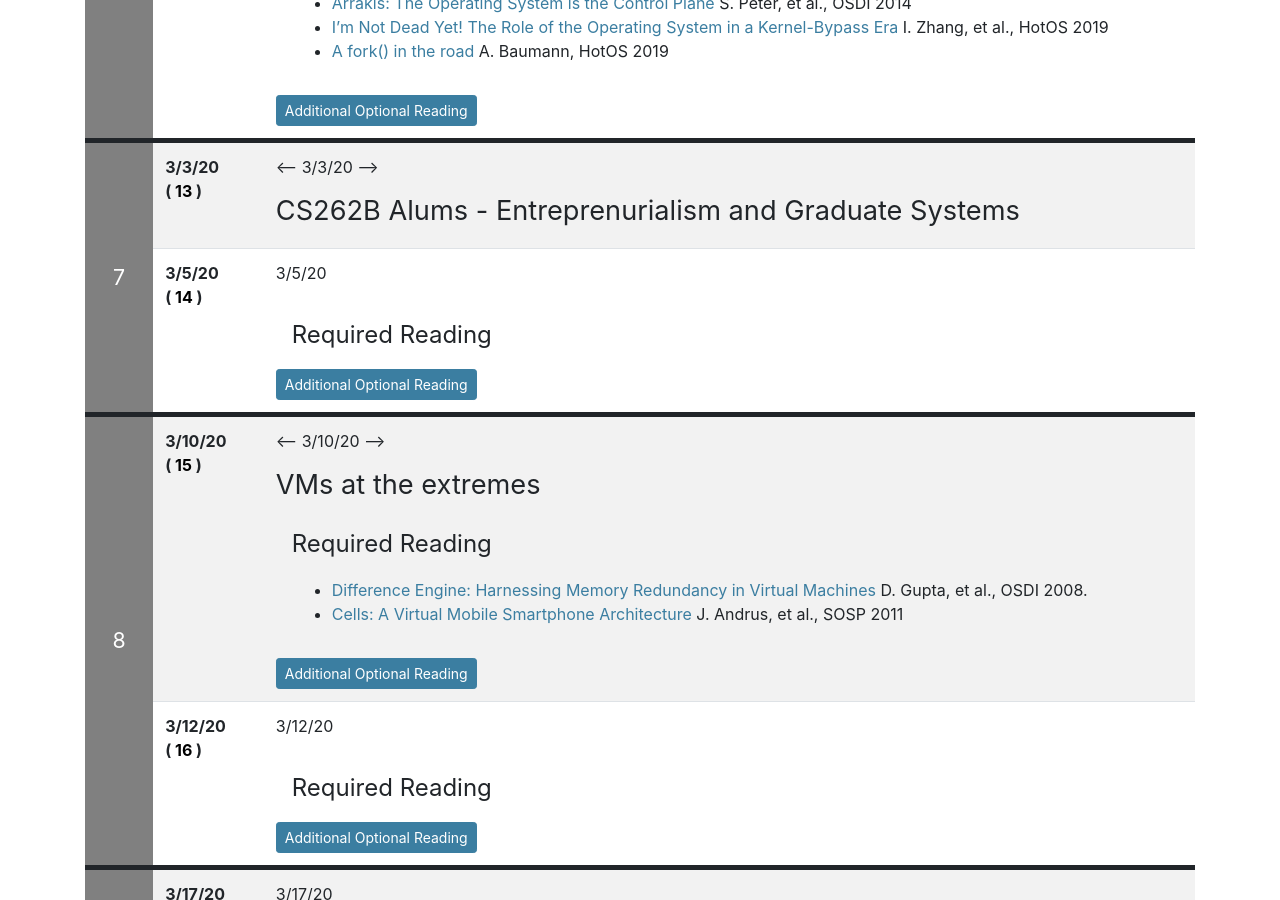
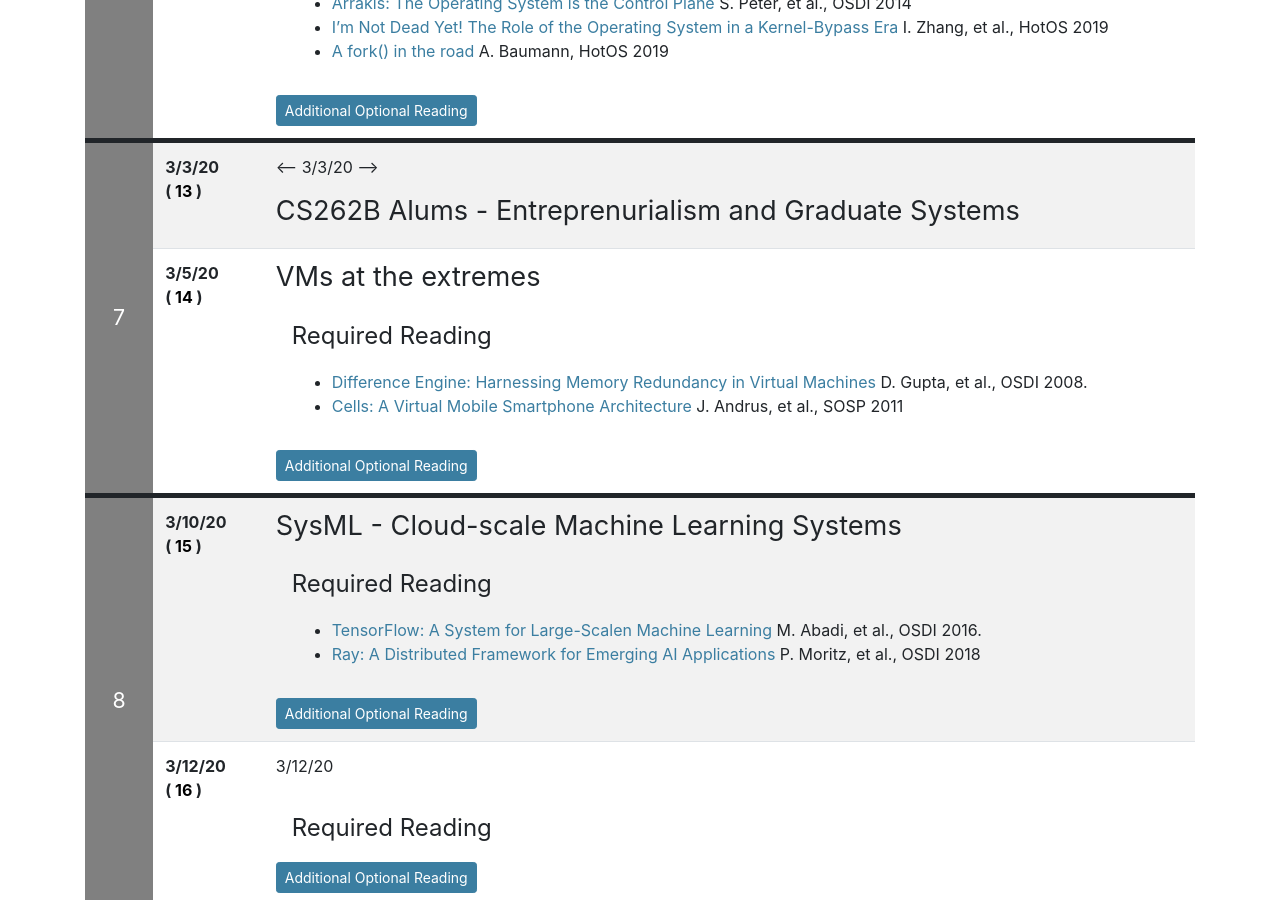
Before and after one commit to deculler/cs262b-sp20, a Jekyll site: the page built from index.md, in a window 1280 px wide and 900 px high, scrolled down 4732 px. Built offline with Jekyll 4.4.1, drawn with Linux system fonts in a browser that asks for light colours; nearby versions of some CDN libraries; our own code applies the rules of GitHub Pages for plain Markdown files.

Commit message:
add lecture 15

```diff
--- a/index.md
+++ b/index.md
@@ -329,16 +329,8 @@ Big Data Processing](https://people.eecs.berkeley.edu/~alig/papers/spark-cacm.pd
 ## CS262B Alums - Entreprenurialism and Graduate Systems
 
 {% include syllabus_entry %}
-3/5/20
-<div class="reading">
-<div class="required_reading" markdown="1">
-</div>
-<div class="optional_reading" markdown="1">
-</div>
-</div>
+<!-- 3/5/20 -->
 
-{% include syllabus_entry %}
-<-- 3/10/20 -->
 ## VMs at the extremes
 
 <div class="reading">
@@ -347,6 +339,21 @@ Big Data Processing](https://people.eecs.berkeley.edu/~alig/papers/spark-cacm.pd
 * [Cells: A Virtual Mobile Smartphone Architecture](https://www.cs.columbia.edu/~nieh/pubs/sosp2011_cells.pdf) J. Andrus, et al., SOSP 2011
 </div>
 <div class="optional_reading" markdown="1">
+</div>
+</div>
+
+{% include syllabus_entry %}
+<!-- 3/10/20 -->
+## SysML - Cloud-scale Machine Learning Systems
+
+<div class="reading">
+<div class="required_reading" markdown="1">
+* [TensorFlow: A System for Large-Scalen Machine Learning](https://www.usenix.org/system/files/conference/osdi16/osdi16-abadi.pdf) M. Abadi, et al., OSDI 2016.
+* [Ray: A Distributed Framework for Emerging AI Applications](https://www.usenix.org/system/files/osdi18-moritz.pdf) P. Moritz, et al., OSDI 2018
+</div>
+<div class="optional_reading" markdown="1">
+* [Dataflow Architectures](https://drive.google.com/open?id=1HjjH2Re8kIZNrysSv9XCZKWWCCEa3u3K) Arvind and D. Cullers, Annual Reviews in Computer Science, 1986
+* [An Assessment of Multilisp: Lessons from Experience](https://drive.google.com/open?id=1IkI-QKjHdTLy9pSND5uaGT_3h3mOGVfn) R. Halstead,  International Journal of Parallel Programming, Vol. 15, No. 6, 1986.
 </div>
 </div>
 
```
